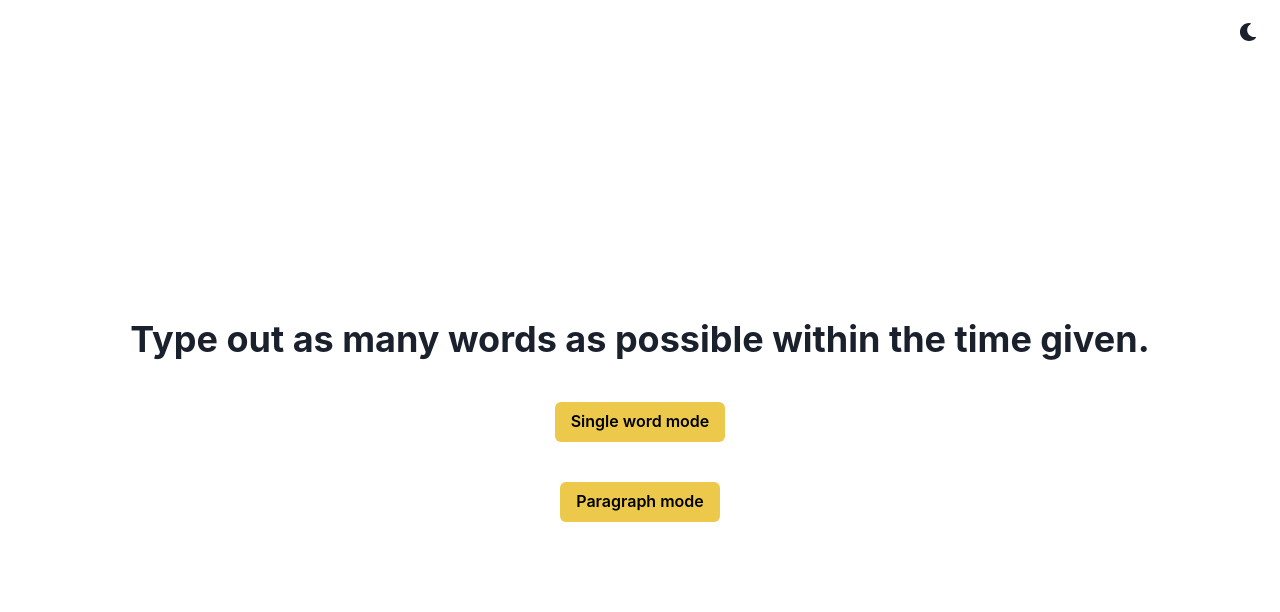
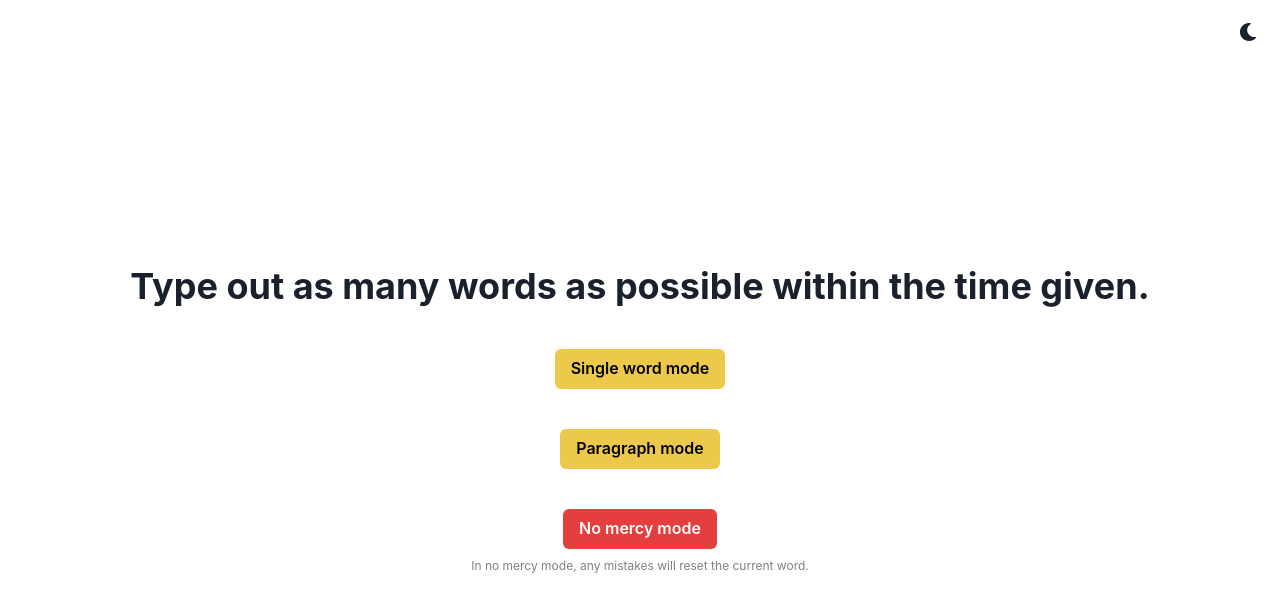
Before and after one commit to battmeech/typing-trainer, a React (Create React App) app: page / in a window 1280 px wide. Shown: the top 612 px of the page. Built offline with nearby package versions, Linux system fonts and the light colour scheme.

Commit message:
feat: add a no mercy mode

```diff
--- /dev/null
+++ b/src/components/NoMercyToggle.tsx
@@ -0,0 +1,30 @@
+import { Button, Text, VStack } from "@chakra-ui/react";
+import React from "react";
+import { useDispatch } from "react-redux";
+import { useGame } from "../ducks";
+import { gameActions } from "../ducks/game";
+
+export const NoMercyToggle = () => {
+  const { noMercy } = useGame();
+  const dispatch = useDispatch();
+
+  const buttonText = noMercy ? "Normal mode" : "No mercy mode";
+  const helpText = noMercy
+    ? "In normal mode, mistakes won't effect you (but will still be counted)."
+    : "In no mercy mode, any mistakes will reset the current word.";
+
+  return (
+    <VStack>
+      <Button
+        colorScheme={noMercy ? "green" : "red"}
+        onClick={() => dispatch(gameActions.toggleNoMercy())}
+      >
+        {buttonText}
+      </Button>
+
+      <Text color="grey" fontSize="xs">
+        {helpText}
+      </Text>
+    </VStack>
+  );
+};
--- a/src/components/Start.tsx
+++ b/src/components/Start.tsx
@@ -2,6 +2,7 @@ import { Button, Heading, VStack } from "@chakra-ui/react";
 import React from "react";
 import { useDispatch } from "react-redux";
 import { gameActions, State, Variation } from "../ducks/game";
+import { NoMercyToggle } from "./NoMercyToggle";
 
 export const Start = () => {
   const dispatch = useDispatch();
@@ -24,11 +25,12 @@ export const Start = () => {
       <Button colorScheme="yellow" onClick={singleWordMode}>
         Single word mode
       </Button>
-      <VStack>
-        <Button colorScheme="yellow" onClick={paragraphMode}>
-          Paragraph mode
-        </Button>
-      </VStack>
+
+      <Button colorScheme="yellow" onClick={paragraphMode}>
+        Paragraph mode
+      </Button>
+
+      <NoMercyToggle />
     </VStack>
   );
 };
--- a/src/components/useParagraphMode.ts
+++ b/src/components/useParagraphMode.ts
@@ -2,9 +2,11 @@
 import randomWords from "random-words";
 import { useEffect, useState } from "react";
 import { useDispatch } from "react-redux";
+import { useGame } from "../ducks";
 import { gameActions } from "../ducks/game";
 
 export const useParagraphMode = () => {
+  const { noMercy } = useGame();
   const [words] = useState(randomWords(150));
   const [wordIndex, setWordIndex] = useState(0);
   const [wordAsArray, setWordAsArray] = useState(words[wordIndex].split(""));
@@ -18,6 +20,7 @@ export const useParagraphMode = () => {
       setWordAsArray(newArray);
     } else {
       dispatch(gameActions.mistake());
+      if (noMercy) setWordAsArray(words[wordIndex].split(""));
     }
   };
 
--- a/src/components/useSingleWordMode.ts
+++ b/src/components/useSingleWordMode.ts
@@ -2,9 +2,11 @@
 import randomWords from "random-words";
 import { useEffect, useState } from "react";
 import { useDispatch } from "react-redux";
+import { useGame } from "../ducks";
 import { gameActions } from "../ducks/game";
 
 export const useSingleWordMode = () => {
+  const { noMercy } = useGame();
   const [word, setWord] = useState(randomWords());
   const [nextWord, setNextWord] = useState(randomWords());
   const [wordAsArray, setWordAsArray] = useState(word.split(""));
@@ -18,6 +20,7 @@ export const useSingleWordMode = () => {
       setWordAsArray(newArray);
     } else {
       dispatch(gameActions.mistake());
+      if (noMercy) setWordAsArray(word.split(""));
     }
   };
 
--- a/src/ducks/game.ts
+++ b/src/ducks/game.ts
@@ -19,6 +19,7 @@ export type Game = {
   mistakes: number;
   variation: Variation;
   gameLength: number;
+  noMercy: boolean;
 };
 
 const initialState: Game = {
@@ -28,6 +29,7 @@ const initialState: Game = {
   mistakes: 0,
   variation: Variation.SINGLE_WORD,
   gameLength: 60,
+  noMercy: false,
 };
 
 const gameSlice = createSlice({
@@ -47,6 +49,9 @@ const gameSlice = createSlice({
     mistake(state) {
       state.mistakes += 1;
     },
+    toggleNoMercy(state) {
+      state.noMercy = !state.noMercy;
+    },
     restart(state) {
       state.wordCount = 0;
       state.words = [];
```
